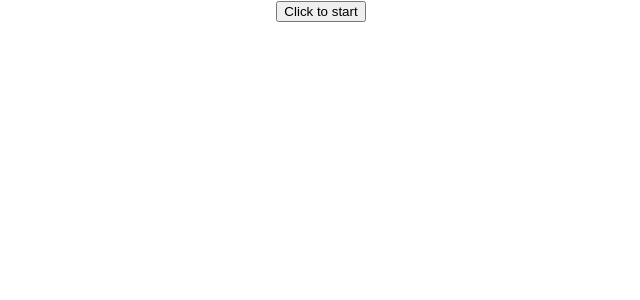
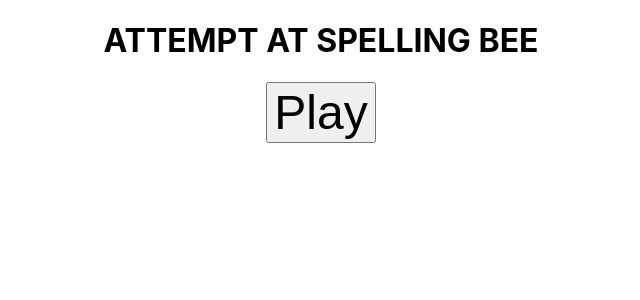
Before and after one commit to Penguinfami/orthography-wasp, a React (Create React App) app: page / in a window 1280 px wide. Shown: the top 300 px of the page, without its empty margins (319-959 px from the left). Built offline with nearby package versions, Linux system fonts and the light colour scheme.

Commit message:
Begin page

```diff
--- a/src/App.js
+++ b/src/App.js
@@ -8,6 +8,7 @@ import InvalidAnswer from './components/InvalidAnswer';
 import FetchData  from './api/FetchData';
 
 import { dailyAlreadySaved, getSavedGame, saveDate, saveGame} from './logic/Storage'
+import BeginPage from './components/BeginPage';
 
 function App() {
 
@@ -172,7 +173,7 @@ function App() {
           : "<game not ready..."
          )
         :
-        <button onClick={startGame}>Click to start</button>
+        <BeginPage startGame={startGame}/>
       }
 
     </div>
--- /dev/null
+++ b/src/components/BeginPage/BeginPage.css
@@ -0,0 +1,3 @@
+.BeginPage button {
+    font-size: 3rem;
+}
--- /dev/null
+++ b/src/components/BeginPage/index.jsx
@@ -0,0 +1,11 @@
+import css from './BeginPage.css'
+const BeginPage = (props) => {
+  return (
+    <div style={css} className="BeginPage">
+        <h1>ATTEMPT AT SPELLING BEE</h1>
+        <button onClick={props.startGame}>Play</button>
+    </div>
+  )
+}
+
+export default BeginPage
```
